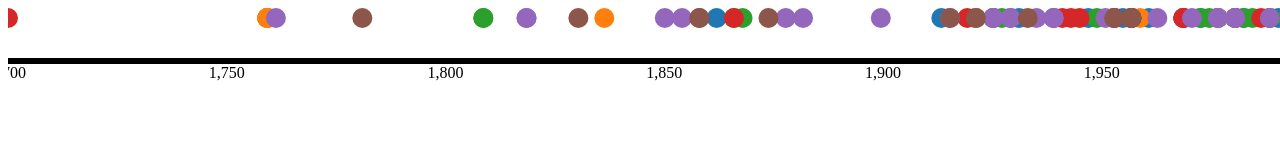
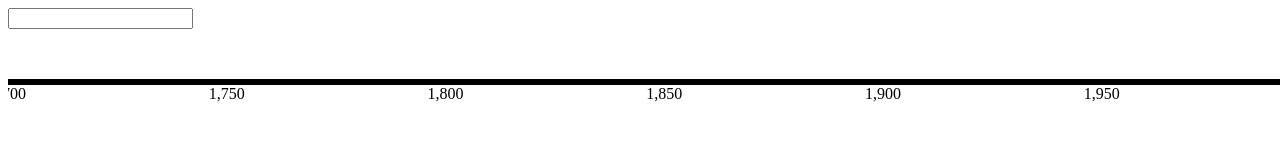
Before and after one commit to emmjab/visualized-history-of-science, a plain HTML site: page index.html in a window 1280 px wide. Shown: the top 160 px of the page. Drawn offline with Linux system fonts and the light colour scheme.

Commit message:
added text box to filter dataset
doesn’t remove circles after adding

```diff
--- a/index.html
+++ b/index.html
@@ -6,6 +6,7 @@
     <script type="text/javascript" src="d3/d3.js"></script>
 </head>
 <body>
+    <input type="text"></input>
     <script type="text/javascript">
         // Your beautiful D3 code will go here
 
@@ -27,7 +28,7 @@
                console.log(error);
             }else {
 
-                dataset = data.slice(0,100);
+                dataset = data.slice(0,100); //it works on all the data!
                 console.log(data);
 
                 //var field_color_map = map_colors_to_fields(unique_fields(d.field));
@@ -36,12 +37,21 @@
                 var color = d3.scale.category10();
 
                 //do stuff with data and create viz
-                var rects = svg.selectAll("circle")
+                var circles = svg.selectAll("circle")
                 .data(dataset)
                 .enter()
                 .append("circle");
 
-                rects.attr("cx", function(d,i) {
+                var plot_filtered_data = function() {
+
+                    circles.filter(function(d){ console.log(d);
+                        var f = document.getElementsByTagName("input")[0].value;
+                        console.log(f);
+                        return d.field === f;
+                        //return true;
+                    })
+
+                    .attr("cx", function(d,i) {
                         //return i*(w/dataset.length);
                         var i_dates = dataset.map(function(d) {return +d.i_date});
                         var x_pos =  (d.i_date - Math.min.apply(null,i_dates))/(Math.max.apply(null,i_dates) - Math.min.apply(null,i_dates))*w;
@@ -65,6 +75,11 @@
                         return color(d.field);
                     })
                     //.scale.linear().domain([Math.min(dataset.i_date), Math.max(dataset.i_date)]).range([0,1400])
+                }
+
+                plot_filtered_data();
+                document.getElementsByTagName("input")[0].addEventListener("input",plot_filtered_data);
+
             }
         });
 
```
Lines whose indentation alone changed are shown as unchanged.
